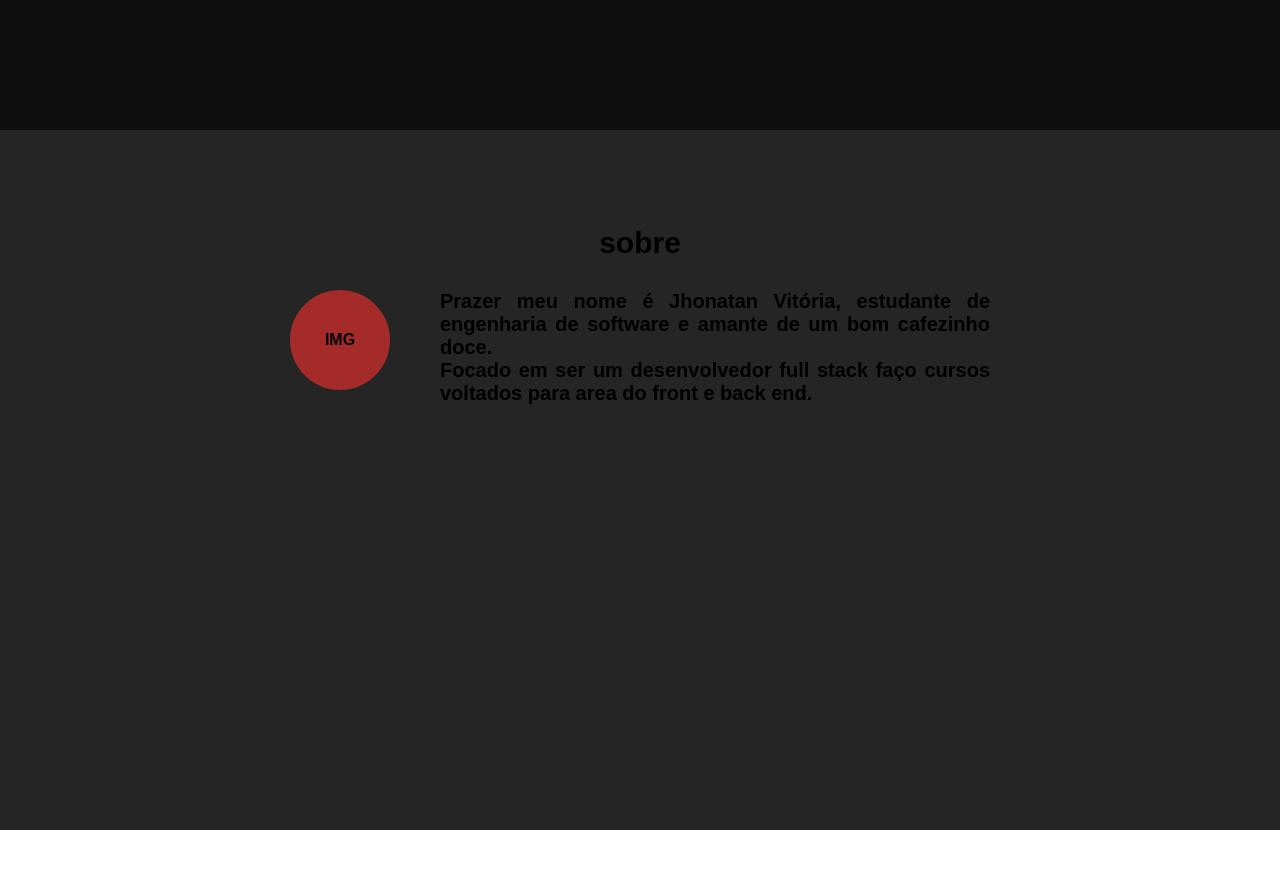
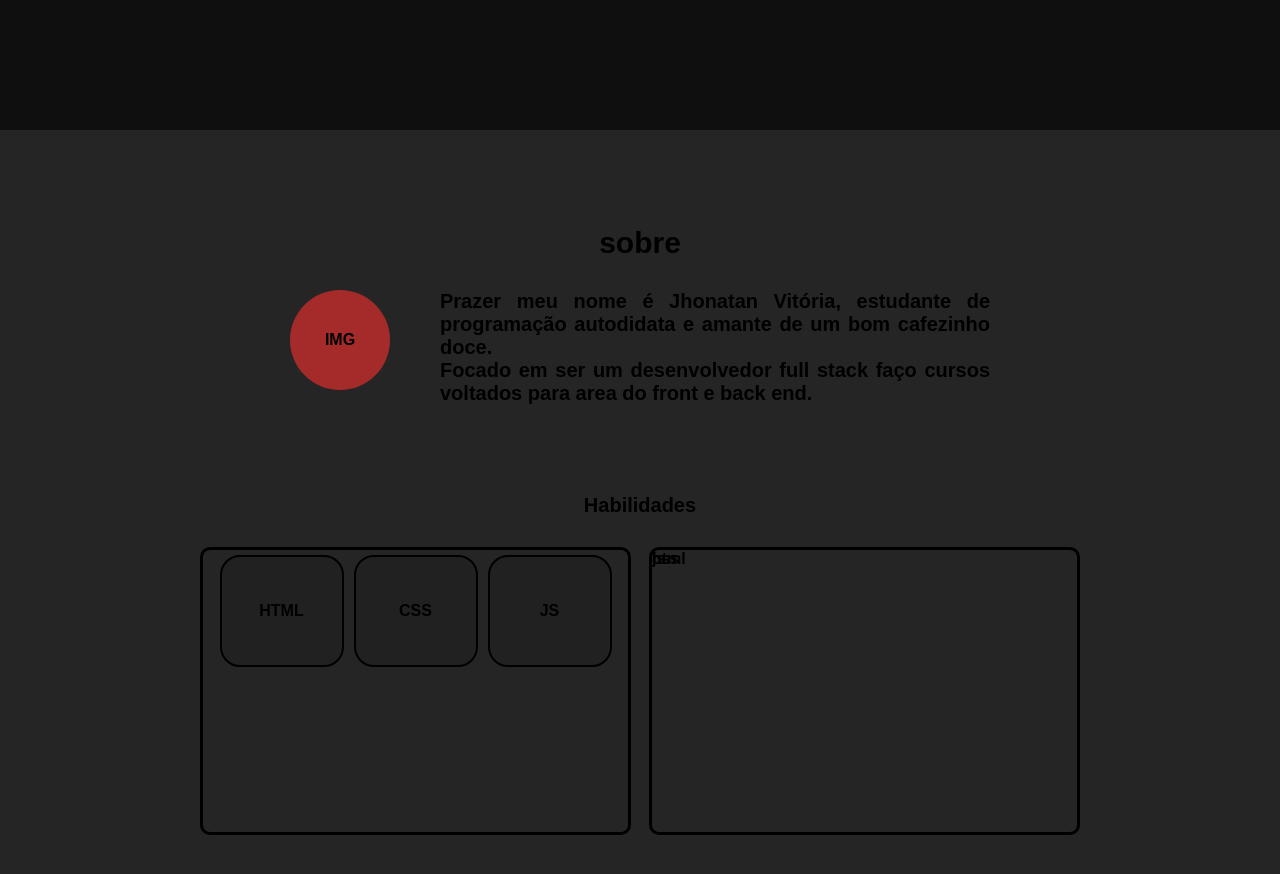
Before and after one commit to JhonatanVF/Portifolio, a plain HTML site: page index.html in a window 1280 px wide. Shown: the part 640-1514 px from the top of the page. Before the commit the page ends 1470 px from the top, so only its background shows below. Drawn offline with Linux system fonts and the light colour scheme; a web font is replaced by a local one.

Commit message:
sobre/habilidades

```diff
--- a/index.html
+++ b/index.html
@@ -27,7 +27,7 @@
     </header>
     <main>
         <!--inicio-->
-        <div id="inicio">
+        <section id="inicio">
             <div class="intro-posicao">
                 <h4>Portifolio</h4>
                 <h1>Jhonatan Vitória</h1>
@@ -37,9 +37,9 @@
             </div>
             <div class="img-posicao">
             </div>
-        </div>
+        </section>
         <!--sobre-->
-        <div id="sobre">
+        <section id="sobre">
             <div class="sobre-container">
                 <div class="intro-container">
                     <h4 class="titulo" style="font-size: 30px;">sobre</h4>
@@ -47,14 +47,34 @@
                         <h4 class="img">IMG</h4>
                     </div>
                     <p class="intro">Prazer meu nome é Jhonatan Vitória,
-                        estudante de engenharia de software e amante de um bom cafezinho doce. <br>
+                        estudante de programação autodidata e amante de um bom cafezinho doce. <br>
                         Focado em ser um desenvolvedor full stack faço cursos voltados para area do
                         front e back end.
                     </p>
                 </div>
-
             </div>
-        </div>
+            <div id="habilidades">
+                <div  class="habilidade-container">
+                    <h4 class="titulo" style="font-size: 20px;">Habilidades</h4>
+                    <div class="lista">
+                        <div class="blocos">
+                            <h4 class="habilidade-position">HTML</h4>
+                        </div>
+                        <div class="blocos">
+                            <h4 class="habilidade-position">CSS</h4>
+                        </div>
+                        <div class="blocos">
+                            <h4 class="habilidade-position">JS</h4>
+                        </div>
+                    </div>
+                    <div class="texto-container">
+                        <p class="texto">html</p>
+                        <p class="texto">css</p>
+                        <p class="texto">js</p>
+                    </div>
+                </div>
+            </div>
+        </section>
     </main>
 </body>
 
--- a/style.css
+++ b/style.css
@@ -49,7 +49,7 @@ a:hover {
 }
 
 #sobre {
-    height: 700px;
+    height: 750px;
     background-color: rgb(37, 37, 37);
 }
 
@@ -88,3 +88,53 @@ a:hover {
     font-size: 20px;
     text-align: justify;
 }
+
+#habilidades {
+    display: flex;
+    justify-content: center;
+}
+
+.habilidade-container {
+    height: 420px;
+    width: 880px;
+}
+
+.lista {
+    height: 282px;
+    width: 425px;
+    float: left;
+    border: 3px solid black;
+    border-radius: 10px;
+    display: flex;
+    justify-content: center;
+}
+
+.texto-container {
+    height: 282px;
+    width: 425px;
+    float: right;
+    border: 3px solid black;
+    border-radius: 10px;
+}
+
+.blocos {
+    width: 120px;
+    height: 108px;
+    position: relative;
+    margin-top: 5px;
+    margin: 5px;
+    border: 2px solid black;
+    border-radius: 20px;
+    background-color: rgb(33, 33, 33);
+}
+
+.habilidade-position {
+    position: absolute;
+    top: 50%;
+    left: 50%;
+    transform: translate(-50%, -50%);
+}
+
+.texto {
+    position: absolute;
+}
```
